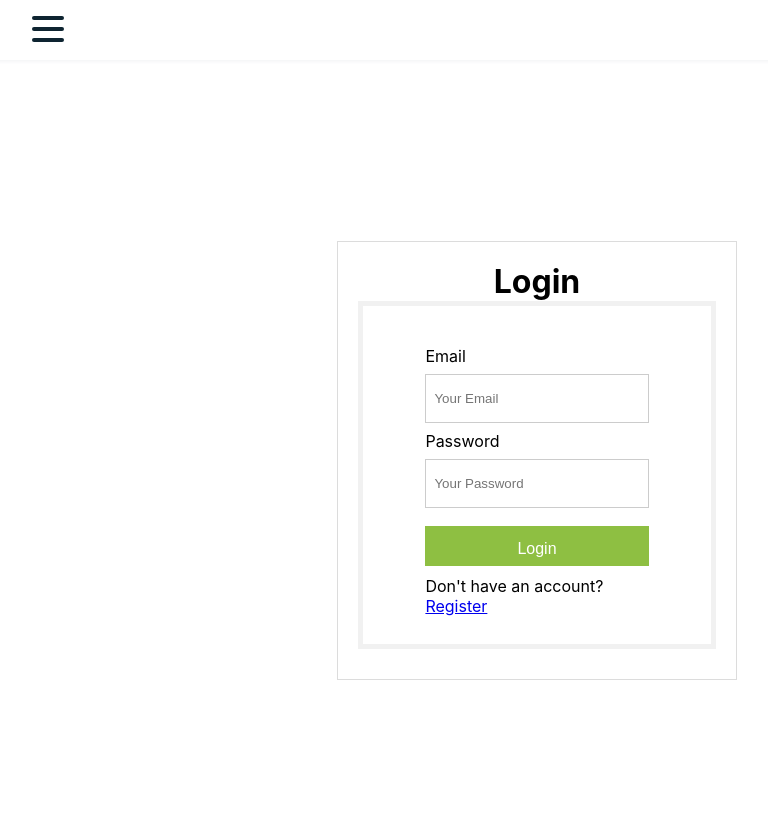
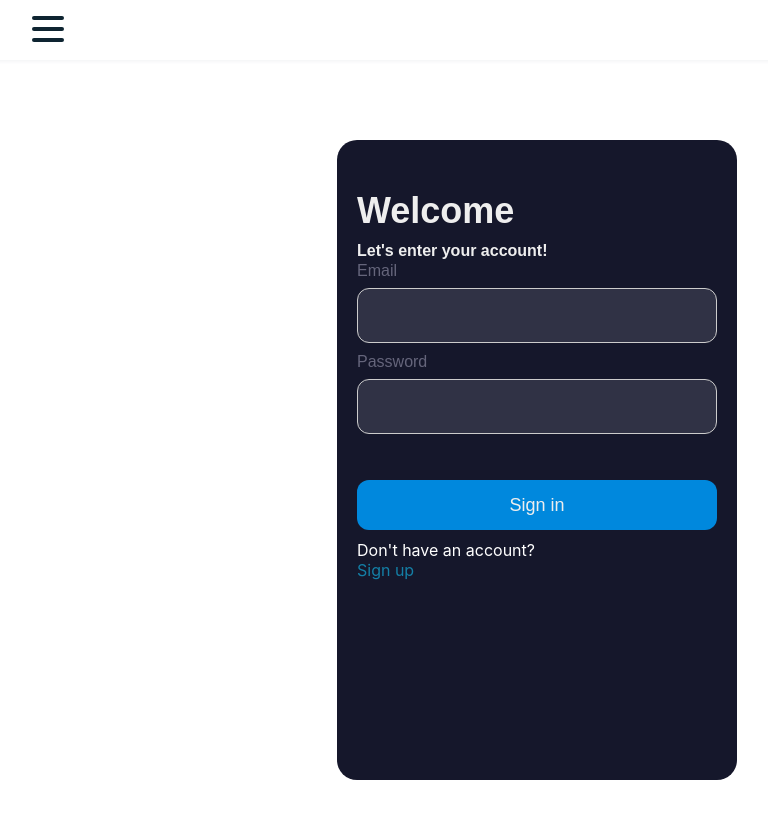
Before and after one commit to maddealer/react-course-project, a React (Create React App) app: page /login in a window 1280 px wide. Shown: the top 818 px of the page, without its empty margins (103-871 px from the left). Built offline with nearby package versions, Linux system fonts and the light colour scheme; no server answers.

Commit message:
new-forms

```diff
--- a/src/components/Home.module.css
+++ b/src/components/Home.module.css
@@ -13,15 +13,15 @@
     font-size: 2em;
     color:#fff;
     margin-bottom:50px;
-    text-shadow: 1px 2px 1px rgb(0, 0, 0);
+    text-shadow: 1px 2px 1px #00000050;
     text-align: center;
 
 }
 .gwheel{
     font-size: 1.8em;
-    color:#5e5e5e;
+    color:#3b3a39;
     margin-bottom:30px;
-    text-shadow: 1px 2px 1px rgb(0, 0, 0);
+    text-shadow: 1px 2px 1px #00000050;
     text-align: center;
 
 }
--- a/src/components/Login.js
+++ b/src/components/Login.js
@@ -3,7 +3,7 @@ import { signIn } from "../utils/firebase";
 import { useNavigate, Navigate } from "react-router-dom";
 import AuthContext from "../AuthContext";
 import { Link } from "react-router-dom";
-
+import styles from "./Login.module.css";
 import "./forms.css";
 const Login = () => {
   const { user } = useContext(AuthContext);
@@ -17,6 +17,11 @@ const Login = () => {
     setPassword("");
     const res = await signIn(email, password);
     if (res.error) setError(res.error);
+  };
+  const handleEnter = (e) => {
+    if (e.key === "Enter") {
+      handleSubmit(e);
+    }
   };
   if (user) {
     return <Navigate replace to="/dashboard" />;
@@ -32,38 +37,60 @@ const Login = () => {
           alignItems: "center",
         }}
       >
-        <div className="auth">
-          <h1>Login</h1>
+        <div className={styles.form}>
           {error ? <div className="auth__error">{error}</div> : null}
-          <form onSubmit={handleSubmit}>
-            <div className="formcontainer">
-              <div className="container">
-                <label htmlFor="email">Email</label>
+          <div className={styles.title}>Welcome</div>
+          {/* <div className={styles.subtitle}>Let's create your account!</div> */}
+          <div className={styles.subtitle}>Let's enter your account!</div>
+
+          <div className={styles["input-container ic1"]}>
+            <label htmlFor="email" className={styles["placeholder"]}>
+              Email
+            </label>
             <input
-                  type="text"
-                  name="email"
+              id="email"
               value={email}
-                  placeholder="Your Email"
+              className={styles.input}
+              type="email"
+              placeholder=" "
               onChange={(e) => setEmail(e.target.value)}
             />
-                <label htmlFor="password">Password</label>
+          </div>
+
+          <div className={styles["input-container ic2"]}>
+            <label htmlFor="password" className={styles["placeholder"]}>
+              Password
+            </label>
             <input
+              id="password"
+              value={password}
+              className={styles["input"]}
               type="password"
-                  name="password"
-                  value={password}
-                  placeholder="Your Password"
+              placeholder=" "
               onChange={(e) => setPassword(e.target.value)}
+              onKeyPress={(e) => handleEnter(e)}
             />
-                <button type="submit">Login</button>
-                <span>
-                  Don't have an account?
-                  <Link to="/register">Register</Link>
+          </div>
+          <button
+            type="submit"
+            className={styles["submit"]}
+            onClick={handleSubmit}
+          >
+            Sign in
+          </button>
+          <span style={{ color: "#fff" }}>
+            Don't have an account? <br />
+            <Link
+              to="/register"
+              style={{ color: "#147fa6", textDecoration: "none" }}
+            >
+              Sign up
+            </Link>
           </span>
         </div>
       </div>
-          </form>
-        </div>
-      </div>
+
+      {/* </div> */}
     </>
   );
 };
--- /dev/null
+++ b/src/components/Login.module.css
@@ -0,0 +1,101 @@
+
+
+  .form {
+    background-color: #15172b;
+    border-radius: 20px;
+    box-sizing: border-box;
+    height:80vh;
+    padding: 20px;
+    width: 100vw;
+    max-width: 400px;
+  }
+
+  .title {
+    color: #eee;
+    font-family: sans-serif;
+    font-size: 36px;
+    font-weight: 600;
+    margin-top: 30px;
+  }
+
+  .subtitle {
+    color: #eee;
+    font-family: sans-serif;
+    font-size: 16px;
+    font-weight: 600;
+    margin-top: 10px;
+  }
+
+  .input-container {
+    height: 50px;
+    position: relative;
+    width: 100%;
+  }
+
+  .ic1 {
+    margin-top: 40px;
+  }
+
+  .ic2 {
+    margin-top: 30px;
+  }
+
+  .input {
+    background-color: #303245;
+    border-radius: 12px;
+    border: 0;
+    box-sizing: border-box;
+    color: #eee;
+    font-size: 18px;
+    height: 100%;
+    outline: 0;
+    padding: 4px 20px 0;
+    width: 100%;
+  }
+
+
+
+
+  .placeholder {
+    color: #65657b;
+    font-family: sans-serif;
+    left: 20px;
+    line-height: 14px;
+    pointer-events: none;
+    /* position: absolute; */
+    transform-origin: 0 50%;
+    transition: transform 200ms, color 200ms;
+    top: 20px;
+  }
+
+  .input:focus ~ .placeholder,
+  .input:not(:placeholder-shown) ~ .placeholder {
+    transform: translateY(-30px) translateX(10px) scale(0.75);
+  }
+
+  .input:not(:placeholder-shown) ~ .placeholder {
+    color: #808097;
+  }
+
+  .input:focus ~ .placeholder {
+    color: #dc2f55;
+  }
+
+  .submit {
+    background-color: #08d;
+    border-radius: 12px;
+    border: 0;
+    box-sizing: border-box;
+    color: #eee;
+    cursor: pointer;
+    font-size: 18px;
+    height: 50px;
+    margin-top: 38px;
+    /* // outline: 0; */
+    text-align: center;
+    width: 100%;
+  }
+
+  .submit:active {
+    background-color: #06b;
+  }
--- a/src/components/Register.js
+++ b/src/components/Register.js
@@ -3,31 +3,27 @@ import { Link } from "react-router-dom";
 import { signUp, signingOut } from "../utils/firebase";
 import AuthContext from "../AuthContext";
 import { useNavigate, Navigate } from "react-router-dom";
-import "./forms.css";
+import styles from "./Login.module.css";
 const Register = () => {
   const { user } = useContext(AuthContext);
-  // const [user, setUser] = useState(null);
   console.log("inregister", user);
   const navigate = useNavigate();
   const [email, setEmail] = useState("");
   const [name, setName] = useState("");
   const [password, setPassword] = useState("");
-  const [error, seterror] = useState("");
+  const [error, setError] = useState("");
 
-  // useEffect(() => {
-  //   setUser(useContext(AuthContext));
-  // });
   const handleSubmit = async (e) => {
     e.preventDefault();
     if (password === "") {
-      seterror("Passwords do not match");
+      setError("Passwords do not match");
     } else {
       setEmail("");
       setName("");
       setPassword("");
       const res = await signUp(email, password, name);
 
-      if (res.error) seterror(res.error);
+      if (res.error) setError(res.error);
     }
   };
   if (user) {
@@ -43,48 +39,54 @@ const Register = () => {
           alignItems: "center",
         }}
       >
-        <div className="auth">
-          <h1>Register New User</h1>
+        <div className={styles.form}>
           {error ? <div className="auth__error">{error}</div> : null}
-          <form onSubmit={handleSubmit}>
-            <div className="formcontainer">
-              <div className="container">
-                <label htmlFor="email">Email</label>
+          <div className={styles.title}>Welcome</div>
+          <div className={styles.subtitle}>Let's create your account!</div>
+
+          <div className={styles["input-container ic1"]}>
+            <label htmlFor="email" className={styles["placeholder"]}>
+              Email
+            </label>
             <input
+              id="email"
+              value={email}
+              className={styles.input}
               type="email"
-                  name="email"
-                  value={email}
-                  placeholder="Your Email"
-                  required
+              placeholder=" "
               onChange={(e) => setEmail(e.target.value)}
             />
+          </div>
 
-                <label htmlFor="name">Name</label>
+          <div className={styles["input-container ic2"]}>
+            <label htmlFor="password" className={styles["placeholder"]}>
+              Password
+            </label>
             <input
-                  type="text"
-                  name="name"
-                  value={name}
-                  placeholder="Your Name"
-                  required
-                  onChange={(e) => setName(e.target.value)}
-                />
-                <label htmlFor="password">Password</label>
-                <input
+              id="password"
+              value={password}
+              className={styles["input"]}
               type="password"
-                  name="password"
-                  value={password}
-                  placeholder="Your Password"
-                  required
+              placeholder=" "
               onChange={(e) => setPassword(e.target.value)}
             />
-                <button type="submit">Register</button>
-                <span>
-                  Already have an account?
-                  <Link to="/login">Login</Link>
+          </div>
+          <button
+            type="submit"
+            className={styles["submit"]}
+            onClick={handleSubmit}
+          >
+            Sign up
+          </button>
+          <span style={{ color: "#fff" }}>
+            Already have an account? <br />
+            <Link
+              to="/login"
+              style={{ color: "#147fa6", textDecoration: "none" }}
+            >
+              Sign in
+            </Link>
           </span>
-              </div>
-            </div>
-          </form>
         </div>
       </div>
     </>
```
Also changed, not shown: src/components/Home.js (+33 -13 lines), src/images/bellagio.jpg (added). Lines whose indentation alone changed are shown as unchanged.
